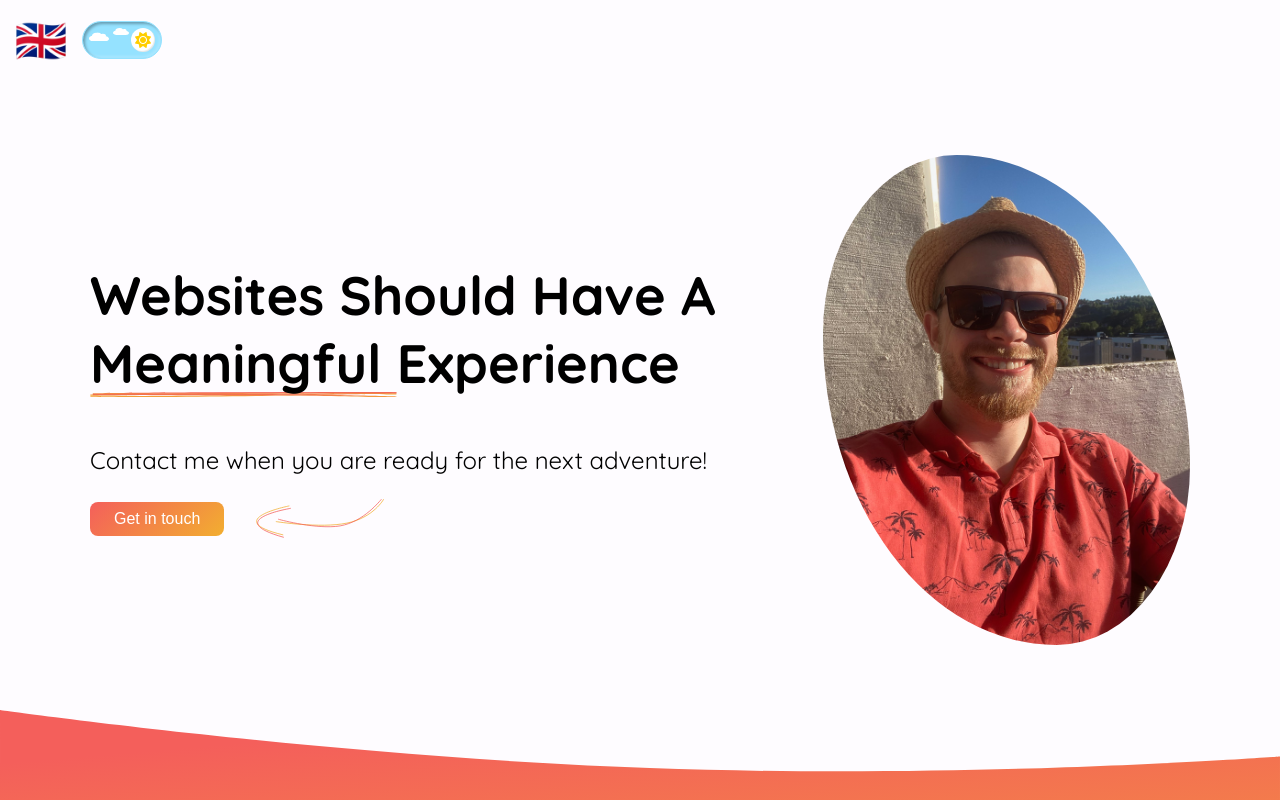
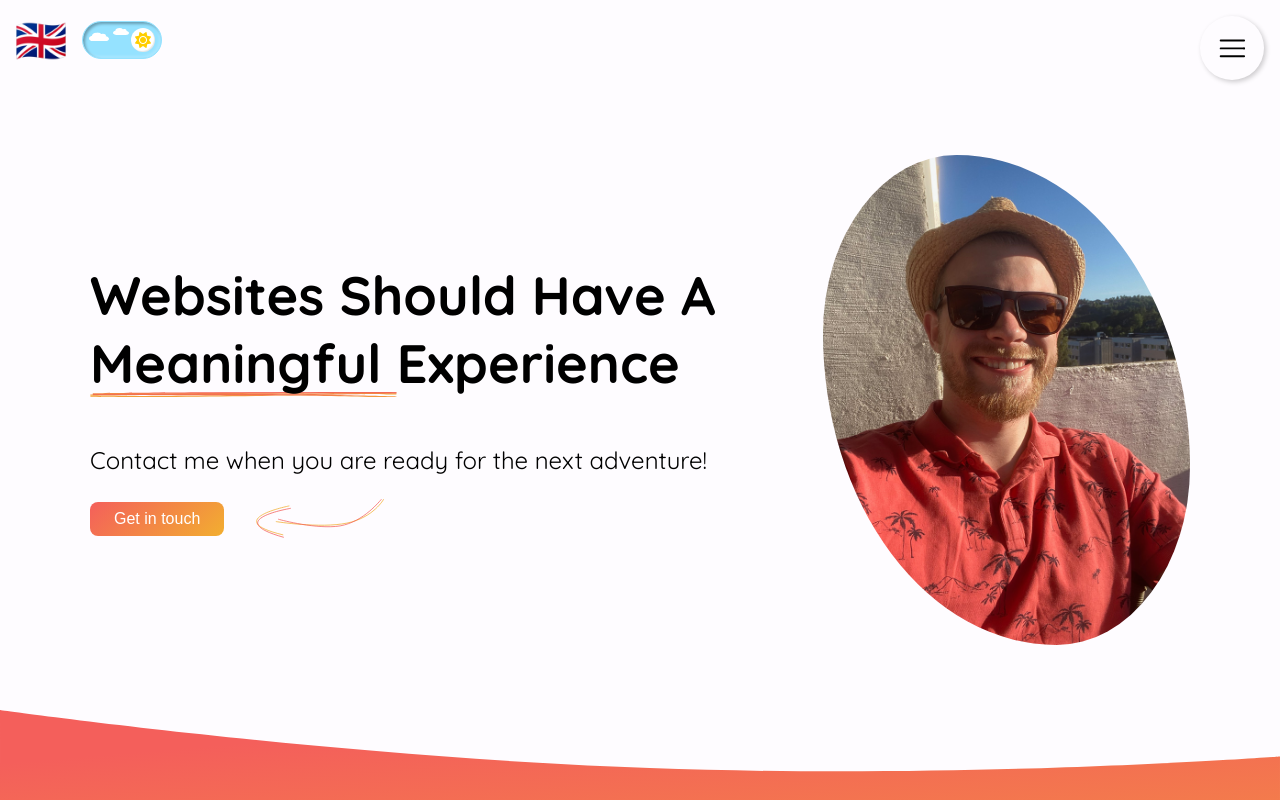
Before and after one commit to StianSto/stianstordal.com, a Svelte app: page / in a window 1280 px wide. Shown: the top 800 px of the page. Built offline with nearby package versions, Linux system fonts and the light colour scheme.

Commit message:
added nav component

```diff
--- a/src/App.svelte
+++ b/src/App.svelte
@@ -12,6 +12,7 @@
 
   import { lang, theme } from "./lib/stores";
   import HeroDivider from "./lib/components/dividers/HeroDivider.svelte";
+  import Nav from "./lib/components/Nav.svelte";
 
   let currentLang;
   lang.subscribe((data) => (currentLang = data));
@@ -41,6 +42,8 @@
   </button>
   <ToggleSwitch size="0.5rem" />
 </header>
+
+<Nav />
 
 <main>
   <Hero />
--- a/src/app.scss
+++ b/src/app.scss
@@ -49,6 +49,7 @@
 /* global settings */
 html {
   font-family: var(--font-family);
+  scroll-behavior: smooth;
 }
 
 *,
--- /dev/null
+++ b/src/lib/components/MenuBtn.svelte
@@ -0,0 +1,76 @@
+<script>
+  export let active;
+  console.log(active);
+</script>
+
+<svg class="ham hamRotate" viewBox="0 0 120 120" class:active>
+  <path
+    class="line top"
+    d="
+		m 30,40
+		h 60
+		C 95,40 100,45 100,50 100,55 95,60 90,60
+		h -60
+		"
+  />
+  <path class="line middle" d="m 30,60 h 60" />
+  <path
+    class="line bottom"
+    d="
+		m 90,80
+		h -60
+		C 25,80 20,75 20,70 20,65 25,60 30,60
+		h 60"
+  />
+</svg>
+
+<style>
+  .ham {
+    width: 90%;
+    cursor: pointer;
+    -webkit-tap-highlight-color: transparent;
+    transition: transform 400ms;
+    -moz-user-select: none;
+    -webkit-user-select: none;
+    -ms-user-select: none;
+    user-select: none;
+
+    & .top {
+      stroke-dasharray: 60 160;
+    }
+    & .middle {
+      stroke-dasharray: 60 142;
+      transform-origin: 50%;
+      transition: transform 400ms;
+    }
+    & .bottom {
+      stroke-dasharray: 60 90;
+      transform-origin: 50%;
+      transition: transform 400ms, stroke-dashoffset 400ms;
+    }
+
+    &.active {
+      &.hamRotate {
+        transform: rotate(45deg);
+      }
+
+      & .top {
+        stroke-dashoffset: -90px;
+      }
+      & .middle {
+        transform: rotate(90deg);
+      }
+      & .bottom {
+        stroke-dashoffset: -90px;
+      }
+    }
+  }
+
+  .line {
+    fill: none;
+    transition: stroke-dasharray 400ms, stroke-dashoffset 400ms;
+    stroke: #000;
+    stroke-width: 5;
+    stroke-linecap: round;
+  }
+</style>
--- /dev/null
+++ b/src/lib/components/Nav.svelte
@@ -0,0 +1,154 @@
+<script>
+  import MenuBtn from "./MenuBtn.svelte";
+
+  let showNav = false;
+
+  function toggleMenu() {
+    showNav = !showNav;
+  }
+
+  let aside;
+  document.onclick = (e) => {
+    if (!aside.contains(e.target)) showNav = false;
+  };
+</script>
+
+<aside class:showNav bind:this={aside}>
+  <button on:click={toggleMenu} class="original-auth" class:active={showNav}>
+    <MenuBtn active={showNav} />
+  </button>
+  <nav class:showNav>
+    <ul>
+      <li on:click={toggleMenu} on:keypress={toggleMenu}>
+        <a href="#hero">
+          To the Top <i class="fa fa-solid fa-home" />
+        </a>
+      </li>
+      <li on:click={toggleMenu} on:keypress={toggleMenu}>
+        <a href="#myProjects">
+          Projects <i class="fa afa-solid fa-briefcase" />
+        </a>
+      </li>
+      <li on:click={toggleMenu} on:keypress={toggleMenu}>
+        <a href="#skillset">
+          Skillset <i class="fa fa-solid fa-toolbox" />
+        </a>
+      </li>
+      <li on:click={toggleMenu} on:keypress={toggleMenu}>
+        <a href="#bio">
+          About Me <i class="fa fa-solid fa-user" />
+        </a>
+      </li>
+      <li on:click={toggleMenu} on:keypress={toggleMenu}>
+        <a href="#contact">
+          Get in Touch <i class="fa fa-solid fa-phone-alt" />
+        </a>
+      </li>
+    </ul>
+  </nav>
+  <div class="background" class:showNav />
+</aside>
+
+<style lang="scss">
+  aside {
+    position: fixed;
+    top: 0;
+    right: 0;
+    isolation: isolate;
+    z-index: 1000;
+    display: flex;
+    flex-direction: column;
+    align-items: end;
+    padding: 1rem;
+    --btn-margin: 1rem;
+    --btn-width: 4rem;
+  }
+
+  button {
+    border: none;
+    background: var(--milkywhite);
+    border-radius: 50%;
+    box-shadow: 2px 2px 5px rgba(0, 0, 0, 0.2);
+    width: var(--btn-width);
+    height: var(--btn-width);
+    display: flex;
+    align-items: center;
+    justify-content: center;
+    margin-left: auto;
+    position: relative;
+  }
+
+  .background {
+    --navBgWidth: 1px;
+    background: var(--gradient-primary);
+    width: calc(var(--btn-width) - 4px);
+    aspect-ratio: 1;
+    border-radius: 50%;
+    position: absolute;
+    top: var(--btn-margin);
+    right: var(--btn-margin);
+    translate: calc((var(--btn-width) * -0.5) + (var(--navBgWidth) * 0.5))
+      calc((var(--btn-width) * 0.5) + (var(--navBgWidth) * -0.5));
+    z-index: -1;
+    transition: all 500ms ease;
+    width: var(--navBgWidth);
+
+    animation: rotateBackground 10000ms infinite;
+    @keyframes rotateBackground {
+      0% {
+        rotate: 0deg;
+      }
+      100% {
+        rotate: 360deg;
+      }
+    }
+
+    &.showNav {
+      --navBgWidth: 210vh;
+      /* --navBgWidth: max(150cqw, 150cqh); */
+    }
+  }
+
+  ul {
+    color: white;
+    list-style-type: none;
+    text-align: right;
+    font-size: 2.5rem;
+    padding: 3rem 1rem;
+
+    & li {
+      margin-block: 0.5em;
+      translate: 150%;
+      transition: all 250ms ease-in-out;
+
+      & a {
+        display: grid;
+        grid-template-columns: 1fr 2em;
+        align-items: center;
+        justify-content: end;
+        color: var(--milkywhite);
+        text-decoration: none;
+        transition: all 200ms ease-in-out;
+
+        &:hover {
+          padding-right: 1rem;
+        }
+      }
+
+      & & i {
+        font-size: 1.5em;
+        justify-self: center;
+      }
+    }
+  }
+  .showNav {
+    @for $i from 1 through 5 {
+      & li:nth-child(#{$i}) {
+        $delay: 100ms;
+        transition: all 250ms ease-in-out;
+        translate: 0;
+        transition-delay: $delay * $i;
+      }
+    }
+  }
+</style>
```
